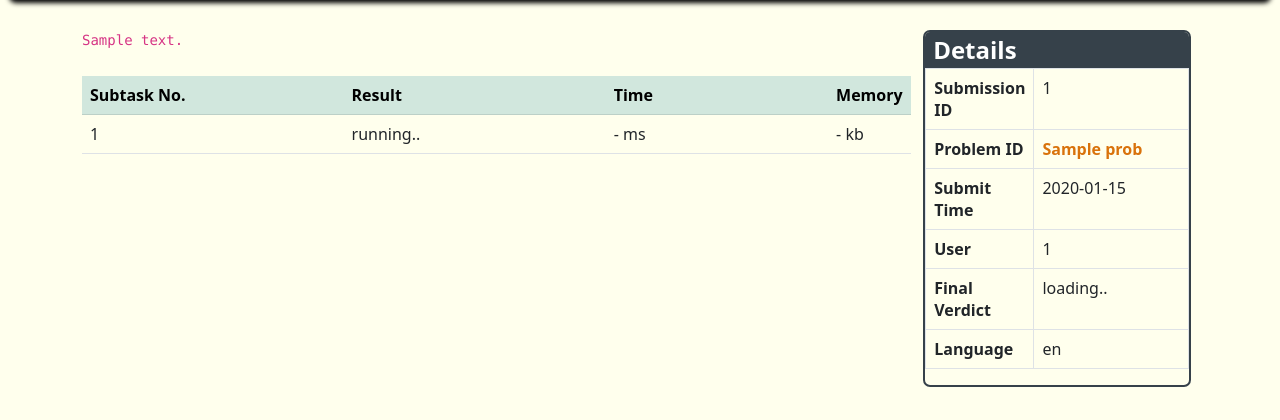
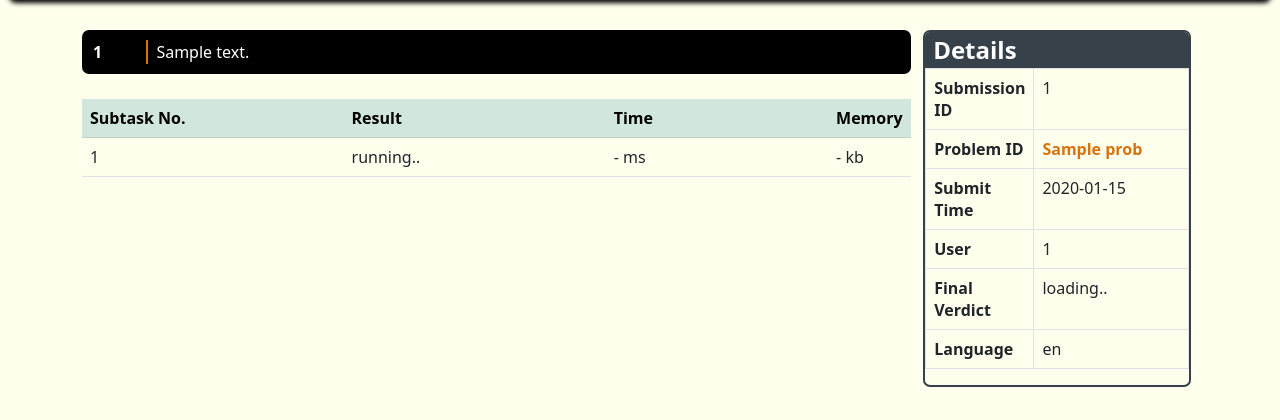
Before and after one commit to godempty/LmaoJudge, a Flask app: page /submissions/1 in a window 1280 px wide. Shown: the part 63-483 px from the top of the page. Run offline with Flask 2, Linux system fonts and the light colour scheme; a database or web service that is not in the repository returns one stand-in record (values such as "Sample title"); data that the repository does not hold is empty; some libraries are stand-ins or nearby versions.

Commit message:
codeblock finish

```diff
--- a/website/static/css/base.css
+++ b/website/static/css/base.css
@@ -218,23 +218,15 @@ textarea{
 }
 
 /* codeblock from single submission page*/
-.codeblock{
+#codeblock{
 	width: 99%;
 	margin-top: 25px;
+	background-color: black;
+	overflow: auto;
+	padding: 10 10 10 10;
+	border-radius: 7px;
 }
-/*line number(currently doesn't work with jinja)*/
-/*.codeblock div{*/
-	/*counter-reset: line;*/
-	/*padding-left: 7px;*/
-	/*border-radius: 7px;*/
-/*}*/
-/*.codeblock code:before{*/
-	/*counter-increment: line;*/
-	/*content: counter(line);*/
-	/*display: inline-block;*/
-	/*border-right: 2px solid var(--linkcolor);*/
-	/*padding-right: 3px;*/
-	/*margin-right: 7px;*/
-/*}*/
-
+#codeblock tr{
+	color: white;
+}
 /* codeblock from single submission page end*/
--- a/website/templates/single_submission.html
+++ b/website/templates/single_submission.html
@@ -1,8 +1,6 @@
-<script
-	type="text/javascript"
-	src="{{ url_for('static', filename='js/prism.js') }}"
-></script>
-<link rel="stylesheet" type="text/css" href="{{ url_for('static', filename='css/prism.css') }}">
+<link rel="stylesheet" href="//cdnjs.cloudflare.com/ajax/libs/highlight.js/9.7.0/styles/github-gist.min.css">
+<script src="//cdnjs.cloudflare.com/ajax/libs/highlight.js/9.7.0/highlight.min.js"></script>
+<script>hljs.initHighlightingOnLoad();</script>
 <style>
 th{
 	width: 35%;
@@ -12,10 +10,15 @@ th{
 {% block content %}
 
 <div class="two_col_70">
-	<div class="codeblock">
-{% for text in code.splitlines() %}
-<code>{{ text }}</code>
-{% endfor %}
+	<div id="codeblock">
+		<table>
+			{% for i in range(code|length) %}
+			<tr>
+				<th style="border-right: 2px solid var(--linkcolor); padding-right: 4px;">{{ i+1 }}</th>
+				<td><div class="cpp" style="white-space: pre; margin-left: 7px;">{{ code[i] }}</div></td>
+			</tr>
+			{% endfor %}
+		</table>
 	</div>
 	<div class="table-responsive" style="width: 99%; margin-top: 25px">
 		<table class="table">
@@ -106,6 +109,12 @@ var upd = setInterval(function(){
 			if(ret.done == 1){
 				verd.innerText = ret.verdict
 				clearInterval(upd)
+				//compiler error
+				if(ret.verdict == 'compiler error')
+					for(let i=0;i<ret.subtask.length;++i) for(let j=0;j<ret.subtask[i].length;++j){
+						const info = document.getElementById('tk' + String(i + j))
+						info.childNodes[3].innerText = 'CE'
+					}
 			}
 		}
 	}
--- a/website/templates/submit.html
+++ b/website/templates/submit.html
@@ -8,7 +8,6 @@
 		<textarea class="form-control" id="code-area" type="text" name="code"></textarea>
 		<div id="choose">
 			<select class="form-select" style="margin-right: 10px" name="lang">
-				<option value="none">選擇你的程式語言</option>
 				<option value="c++">c++</option>
 				<option value="c">c(not done)</option>
 				<option value="python">python(not done)</option>
--- a/website/views.py
+++ b/website/views.py
@@ -63,7 +63,7 @@ def single_submission(id):
     get = db['submission_data'].find_one({'_id': int(id)})
     # print(get['code'])
     return render_template("single_submission.html", id=id, user=get['userid'], subtime=get['subtime'],
-            lang=get['lang'], pid=get['prob'], code=get['code'], task=get['subtask'])
+            lang=get['lang'], pid=get['prob'], code=get['code'].splitlines(), task=get['subtask'])
 
 # to respond to frontend ajax
 @views.route('/submissions/<id>/get_data')
```
